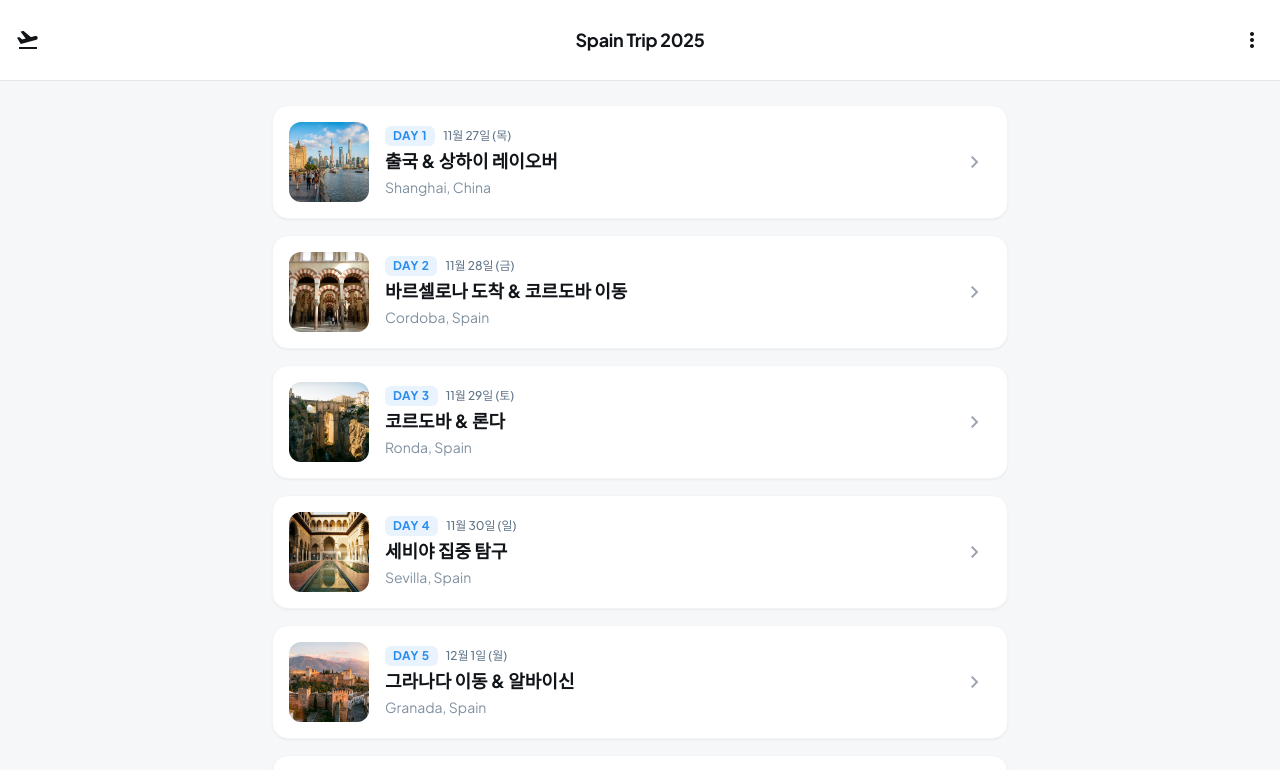
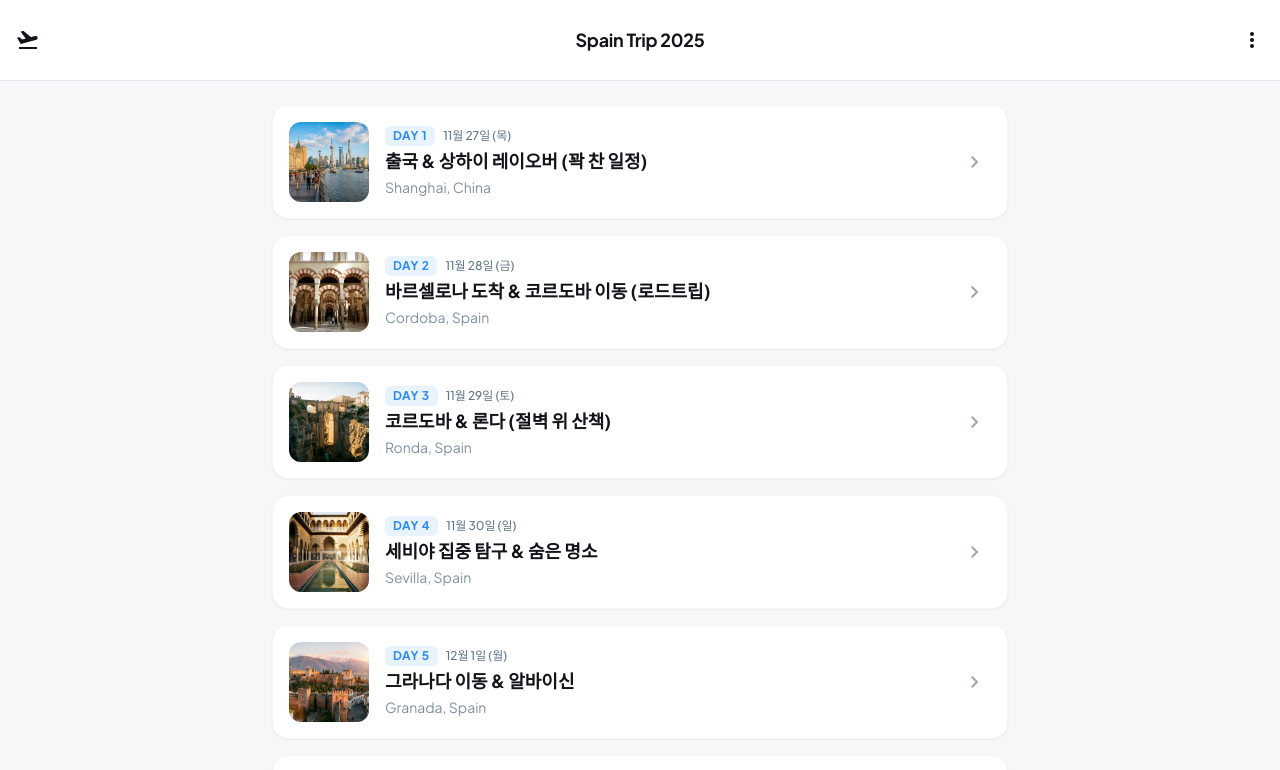
Before and after one commit to HanSyngha/2025-11-spain, a React (Vite) app: page / in a window 1280 px wide. Shown: the top 770 px of the page. Built offline with nearby package versions, Linux system fonts and the light colour scheme.

Commit message:
Feat: Enrich itinerary, fix modal design, and implement sticky layout

```diff
--- a/src/components/ReservationModal.jsx
+++ b/src/components/ReservationModal.jsx
@@ -21,8 +21,8 @@ export default function ReservationModal({ event, onClose }) {
     };
 
     return (
-        <div className="fixed inset-0 z-50 flex items-end md:items-center justify-center md:p-4 bg-black/90 backdrop-blur-sm animate-fade-in" onClick={onClose}>
-            <div className="relative w-full max-w-2xl bg-card-light dark:bg-card-dark md:rounded-xl rounded-t-2xl overflow-hidden shadow-2xl h-[95dvh] md:h-auto md:max-h-[90vh] flex flex-col" onClick={e => e.stopPropagation()}>
+        <div className="fixed inset-0 z-50 flex items-center justify-center p-4 bg-black/90 backdrop-blur-sm animate-fade-in" onClick={onClose}>
+            <div className="relative w-full max-w-2xl bg-card-light dark:bg-card-dark rounded-xl overflow-hidden shadow-2xl max-h-[90vh] flex flex-col" onClick={e => e.stopPropagation()}>
                 {/* Header */}
                 <div className="p-4 border-b border-border-light dark:border-border-dark flex justify-between items-center bg-background-light dark:bg-background-dark shrink-0 z-10">
                     <div>
@@ -75,10 +75,10 @@ export default function ReservationModal({ event, onClose }) {
                 </div>
 
                 {/* Footer */}
-                <div className="p-4 border-t border-border-light dark:border-border-dark bg-background-light dark:bg-background-dark flex justify-end shrink-0 pb-8 md:pb-4 z-10">
+                <div className="p-4 border-t border-border-light dark:border-border-dark bg-background-light dark:bg-background-dark flex justify-end shrink-0 z-10">
                     <button
                         onClick={onClose}
-                        className="px-4 py-2 bg-primary text-white font-medium rounded-lg hover:bg-primary-dark transition-colors w-full md:w-auto"
+                        className="px-4 py-2 bg-primary text-white font-medium rounded-lg hover:bg-primary-dark transition-colors"
                     >
                         닫기
                     </button>
--- a/src/data/itinerary.js
+++ b/src/data/itinerary.js
@@ -4,7 +4,7 @@ export const itinerary = [
     {
         day: "Day 1",
         date: "11월 27일 (목)",
-        title: "출국 & 상하이 레이오버",
+        title: "출국 & 상하이 레이오버 (꽉 찬 일정)",
         location: "Shanghai, China",
         thumbnail: "/images/shanghai.png",
         coordinates: [31.2304, 121.4737],
@@ -25,36 +25,43 @@ export const itinerary = [
             },
             {
                 time: "12:00",
-                title: "상하이 시내 이동",
-                description: "자기부상열차(Maglev) 및 지하철 2호선 이용 (약 45분)",
+                title: "상하이 시내 이동 (Maglev)",
+                description: "자기부상열차로 롱양루역까지 8분 이동 후 지하철 환승",
                 type: "drive",
                 coordinates: [31.2005, 121.5868]
             },
             {
                 time: "13:00",
-                title: "난징동로 보행가",
-                description: "상하이 최대 번화가 산책 및 점심 식사 (샤오롱바오 추천)",
+                title: "예원 (Yuyuan Garden) & 옛 거리",
+                description: "명나라 시대의 정원과 전통 시장 구경, 남상만두에서 샤오롱바오 점심",
                 type: "activity",
-                coordinates: [31.2342, 121.4713]
+                coordinates: [31.2272, 121.4921]
             },
             {
                 time: "15:00",
-                title: "와이탄 (The Bund)",
-                description: "황푸강변 산책, 동방명주 및 스카이라인 감상",
+                title: "와이탄 (The Bund) 산책",
+                description: "황푸강변을 따라 걸으며 동방명주와 스카이라인 감상",
                 type: "activity",
                 coordinates: [31.2366, 121.4856]
             },
             {
-                time: "21:00",
-                title: "공항 복귀 및 체크인",
-                description: "지하철 및 자기부상열차 이용하여 공항 복귀",
+                time: "16:30",
+                title: "난징동로 & 신천지 (Xintiandi)",
+                description: "상하이의 명동 난징동로와 세련된 카페 거리 신천지에서 커피 한 잔 (추천)",
+                type: "activity",
+                coordinates: [31.2235, 121.4758]
+            },
+            {
+                time: "18:30",
+                title: "공항으로 복귀",
+                description: "퇴근 시간 트래픽 고려하여 여유 있게 출발 (Maglev 막차 확인)",
                 type: "drive",
                 coordinates: [31.1443, 121.8083]
             },
             {
                 time: "00:05 (+1)",
                 title: "바르셀로나행 출발 (MU701)",
-                description: "약 14시간 비행",
+                description: "약 14시간 비행, 기내식 및 휴식",
                 type: "flight",
                 coordinates: [31.1443, 121.8083]
             }
@@ -63,7 +70,7 @@ export const itinerary = [
     {
         day: "Day 2",
         date: "11월 28일 (금)",
-        title: "바르셀로나 도착 & 코르도바 이동",
+        title: "바르셀로나 도착 & 코르도바 이동 (로드트립)",
         location: "Cordoba, Spain",
         thumbnail: "/images/cordoba.png",
         coordinates: [37.8882, -4.7794],
@@ -85,10 +92,24 @@ export const itinerary = [
             },
             {
                 time: "10:30",
-                title: "코르도바 이동",
-                description: "약 8시간 30분 소요 (장거리 운전, 중간 휴게소 필수)",
+                title: "코르도바 이동 시작",
+                description: "총 8시간 30분 소요 예상, 중간 경유지 방문",
                 type: "drive",
-                coordinates: [39.4699, -0.3763] // Waypoint
+                coordinates: [39.4699, -0.3763]
+            },
+            {
+                time: "13:00",
+                title: "발렌시아 인근 휴게소 점심",
+                description: "간단한 식사 및 주유",
+                type: "activity",
+                coordinates: [39.4699, -0.3763]
+            },
+            {
+                time: "16:00",
+                title: "우베다 (Úbeda) 잠시 경유 (추천)",
+                description: "올리브 밭을 지나 만나는 르네상스 건축의 보석 같은 마을",
+                type: "activity",
+                coordinates: [38.0119, -3.3715]
             },
             {
                 time: "19:00",
@@ -109,7 +130,7 @@ export const itinerary = [
     {
         day: "Day 3",
         date: "11월 29일 (토)",
-        title: "코르도바 & 론다",
+        title: "코르도바 & 론다 (절벽 위 산책)",
         location: "Ronda, Spain",
         thumbnail: "/images/ronda.png",
         coordinates: [36.7423, -5.1671],
@@ -143,9 +164,16 @@ export const itinerary = [
                 coordinates: [36.7407, -5.1659]
             },
             {
-                time: "17:00",
+                time: "16:30",
+                title: "타호 협곡 트레킹 (추천)",
+                description: "다리 아래로 내려가서 올려다보는 뷰포인트까지 가벼운 산책",
+                type: "activity",
+                coordinates: [36.7395, -5.1665]
+            },
+            {
+                time: "17:30",
                 title: "론다 투우장 & 구시가지",
-                description: "스페인에서 가장 오래된 투우장 외관 관람 및 절벽 산책",
+                description: "스페인에서 가장 오래된 투우장 외관 관람",
                 type: "activity",
                 coordinates: [36.7423, -5.1671]
             },
@@ -168,7 +196,7 @@ export const itinerary = [
     {
         day: "Day 4",
         date: "11월 30일 (일)",
-        title: "세비야 집중 탐구",
+        title: "세비야 집중 탐구 & 숨은 명소",
         location: "Sevilla, Spain",
         thumbnail: "/images/sevilla.png",
         coordinates: [37.3891, -5.9845],
@@ -190,16 +218,23 @@ export const itinerary = [
                 coordinates: [37.3858, -5.9931]
             },
             {
-                time: "16:00",
+                time: "15:00",
+                title: "산타 크루즈 지구 골목 탐방 (추천)",
+                description: "유대인 지구의 좁은 골목길과 예쁜 파티오 구경",
+                type: "activity",
+                coordinates: [37.3865, -5.9880]
+            },
+            {
+                time: "16:30",
                 title: "스페인 광장 (Plaza de España)",
                 description: "김태희 CF 촬영지, 타일 벤치 감상 및 보트 타기",
                 type: "activity",
                 coordinates: [37.3772, -5.9869]
             },
             {
-                time: "18:00",
-                title: "메트로폴 파라솔",
-                description: "세계 최대 목조 건축물, 일몰 감상",
+                time: "18:30",
+                title: "메트로폴 파라솔 (Las Setas)",
+                description: "세계 최대 목조 건축물, 일몰 감상 및 야경",
                 type: "activity",
                 coordinates: [37.3933, -5.9917]
             },
```
Also changed, not shown: src/components/DayDetail.jsx (+14 -9 lines).
